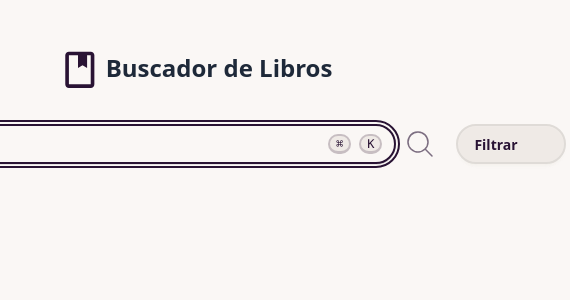
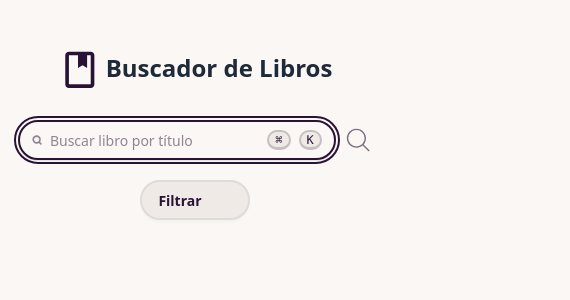
Before and after one commit to darioes04/book-searcher-app, an Angular app: page /search in a window 390 px wide. Shown: the top 300 px of the page, 570 px wide, since content can reach past the window. Built offline with nearby package versions, Linux system fonts and the light colour scheme.

Commit message:
añadido pie de pagina estatico en info-page

```diff
--- a/src/app/books/pages/info-page/info-page.component.html
+++ b/src/app/books/pages/info-page/info-page.component.html
@@ -1,9 +1,21 @@
-<div class="bg-white rounded-xl shadow-md mt-10 p-6 space-y-3 border border-gray-200 max-w-xl mx-auto">
-  <h2 class="text-2xl font-bold text-gray-800">{{ book.title }}</h2>
+<div
+  class="bg-white rounded-xl shadow-md mt-10 p-6 border border-gray-200 max-w-xl mx-auto h-[80vh] flex flex-col"
+>
+  <!-- Título -->
+  <h2 class="text-2xl font-bold text-gray-800 mb-2">{{ book.title }}</h2>
 
-  <p [innerHTML]="book.description" class="text-gray-700 italic"></p>
+  <!-- Descripción scrolleable -->
+  <div
+    class="overflow-y-auto text-gray-700 italic pr-1 mb-4"
+    style="max-height: 60vh"
+  >
+    <p [innerHTML]="book.description"></p>
+  </div>
 
-  <div class="grid grid-cols-2 gap-x-4 gap-y-2 text-sm text-gray-700 pt-4">
+  <!-- Datos fijos al final -->
+  <div
+    class="grid grid-cols-2 gap-x-4 gap-y-2 text-sm text-gray-700 pt-4 mt-auto border-t border-gray-200"
+  >
     <div class="col-span-2">
       <span class="font-semibold">Autor: </span>
       <span>{{ book.author }}</span>
@@ -24,6 +36,5 @@
       <span class="font-semibold">Editorial: </span>
       <span>{{ book.publisher }}</span>
     </div>
-
   </div>
 </div>
--- a/src/app/books/pages/search-page/search-bar/search-bar.component.html
+++ b/src/app/books/pages/search-page/search-bar/search-bar.component.html
@@ -1,18 +1,12 @@
-<span class="flex items-center gap-2">
-  <label class="input w-xl flex items-center gap-2">
+<span class="flex  sm:flex-row items-center gap-2 w-full max-w-screen">
+  <label class="input flex items-center gap-2 w-full sm:w-auto max-w-full">
     <!-- Lupa izquierda -->
     <svg
       class="h-[1em] opacity-50"
       xmlns="http://www.w3.org/2000/svg"
       viewBox="0 0 24 24"
     >
-      <g
-        stroke-linejoin="round"
-        stroke-linecap="round"
-        stroke-width="4"
-        fill="none"
-        stroke="currentColor"
-      >
+      <g stroke-linejoin="round" stroke-linecap="round" stroke-width="4" fill="none" stroke="currentColor">
         <circle cx="11" cy="11" r="8"></circle>
         <path d="m21 21-4.3-4.3"></path>
       </g>
@@ -21,7 +15,7 @@
     <!-- Campo de búsqueda -->
     <input
       type="search"
-      class="grow"
+      class="grow w-full"
       placeholder="Buscar libro por título"
       autofocus
       #txtSearch
--- a/src/app/books/pages/search-page/search-page.component.html
+++ b/src/app/books/pages/search-page/search-page.component.html
@@ -1,6 +1,6 @@
 <top-bar></top-bar>
 
-<div class="flex justify-center items-center gap-4">
+<div class="flex flex-col md:flex-row justify-center items-center gap-4">
   <search-bar (query)="getSearchedBook($event)"></search-bar>
   <filter-book
     (bookAuthor)="filteredAuthor=$event"
```
